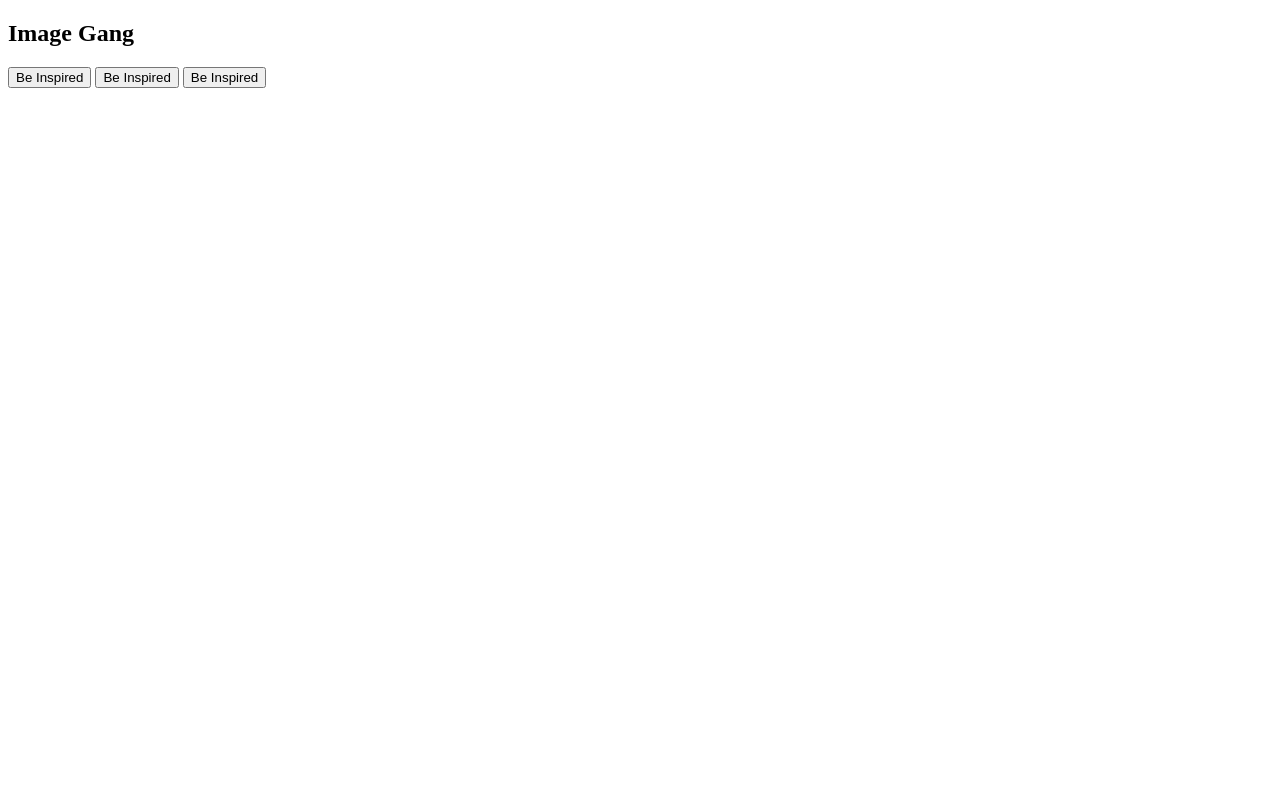
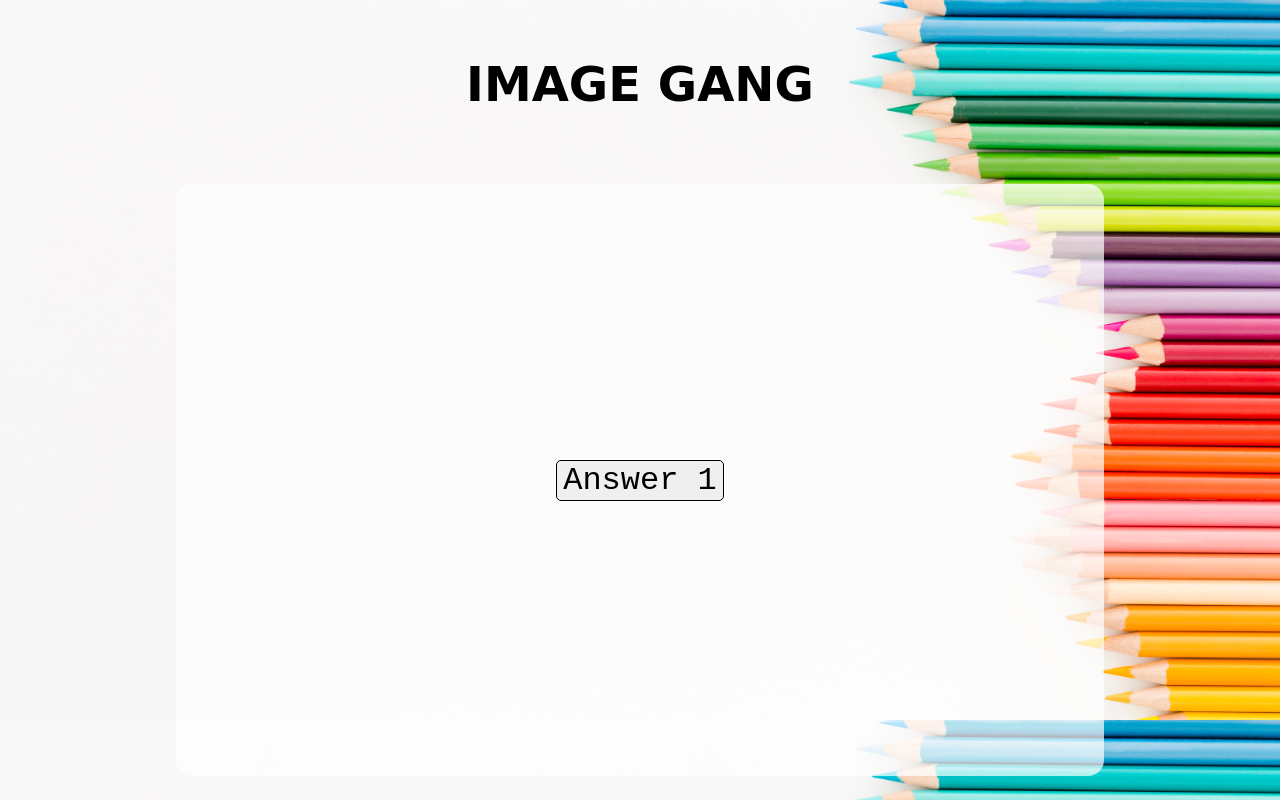
Before and after one commit to jpatacas/image-gang, a plain HTML site: page client/index.html in a window 1280 px wide. Drawn offline with Linux system fonts and the light colour scheme; a web font is replaced by a local one.

Commit message:
html and css changes

```diff
--- a/client/assets/index.css
+++ b/client/assets/index.css
@@ -0,0 +1,41 @@
+body {
+  background-image: url("pencils-background.jpg");
+  background-size: cover;
+  font-family: monospace;
+  padding: 1rem;
+}
+
+h1 {
+  font-size: 3rem;
+  text-align: center;
+  font-family: "Finger Paint", cursive;
+  text-transform: uppercase;
+}
+
+section {
+  position: absolute;
+  left: 50%;
+  top: 60%;
+  width: 70%;
+  min-height: 70%;
+  transform: translate(-50%, -50%);
+
+  padding: 1rem;
+
+  background-color: rgba(255, 255, 255, 0.7);
+  border-radius: 1rem;
+
+  display: flex;
+  flex-direction: column;
+  align-items: center;
+  justify-content: center;
+}
+
+button {
+  font-size: 2rem;
+  font-family: monospace;
+  border: 1px solid black;
+  border-radius: 5px;
+  cursor: pointer;
+  margin: 30px;
+}
--- a/client/index.html
+++ b/client/index.html
@@ -1,27 +1,23 @@
 <!DOCTYPE html>
 <html lang="en">
   <head>
-  <meta charset="UTF-8">
-  <meta http-equiv="X-UA-Compatible" content="IE=edge">
-  <meta name="viewport" content="width=device-width, initial-scale=1.0">
+    <meta charset="UTF-8" />
+    <meta http-equiv="X-UA-Compatible" content="IE=edge" />
+    <meta name="viewport" content="width=device-width, initial-scale=1.0" />
     <title>Image Gang</title>
-  <script src="./assets/index.js" defer ></script>
-  <link rel="stylesheet" href="./assets/index.css">
+    <script src="./assets/index.js" defer></script>
+    <link rel="stylesheet" href="/assets/index.css" />
+    <link rel="preconnect" href="https://fonts.googleapis.com" />
+    <link rel="preconnect" href="https://fonts.gstatic.com" crossorigin />
+    <link
+      href="https://fonts.googleapis.com/css2?family=Finger+Paint&display=swap"
+      rel="stylesheet"
+    />
   </head>
   <body>
+    <h1>Image Gang</h1>
     <section>
-    <h1>Image Gang</h1>
-    <button class="">Be Inspired</button>
-    <button>Be Inspired</button>
-    <button>Be Inspired</button>
-
-
-
-
-
-
-
+      <button>Answer 1</button>
     </section>
-
   </body>
 </html>
```
Also changed, not shown: client/assets/pencils-background.jpg (added). Lines whose indentation alone changed are shown as unchanged.
